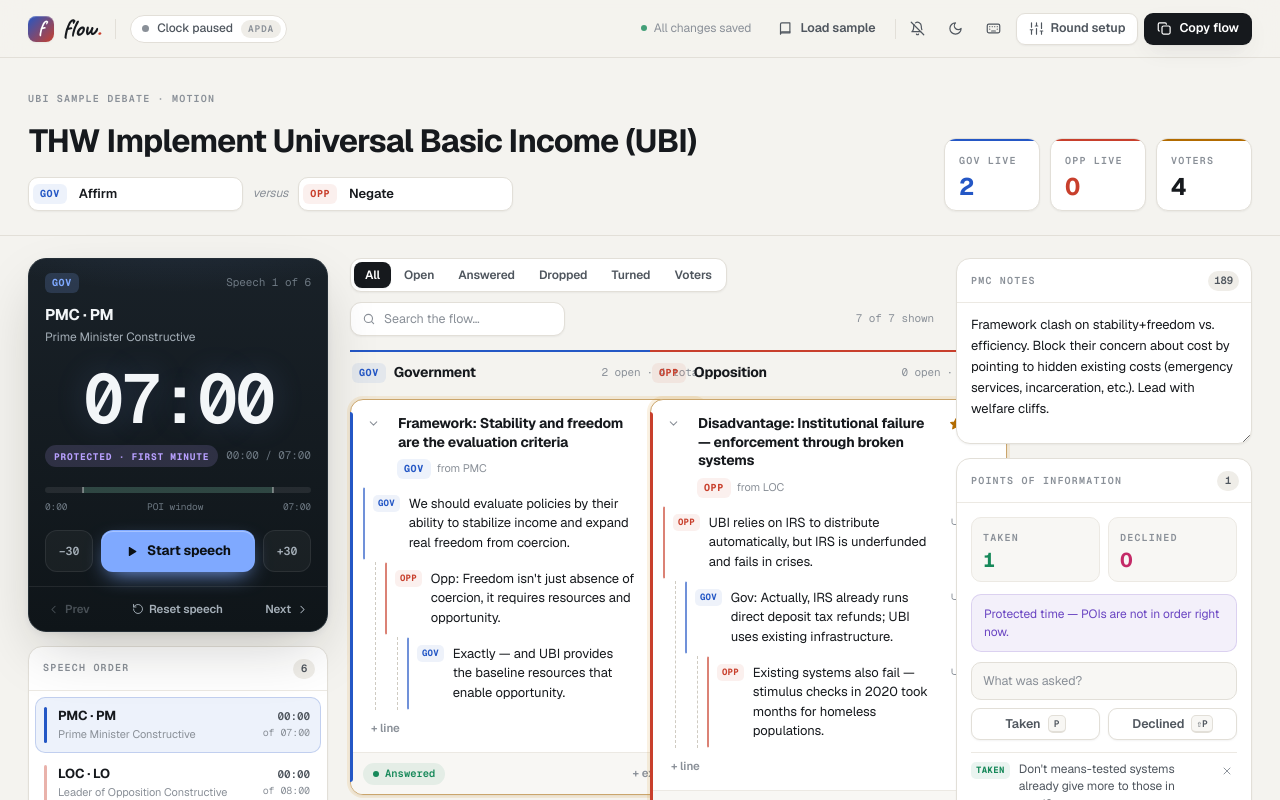
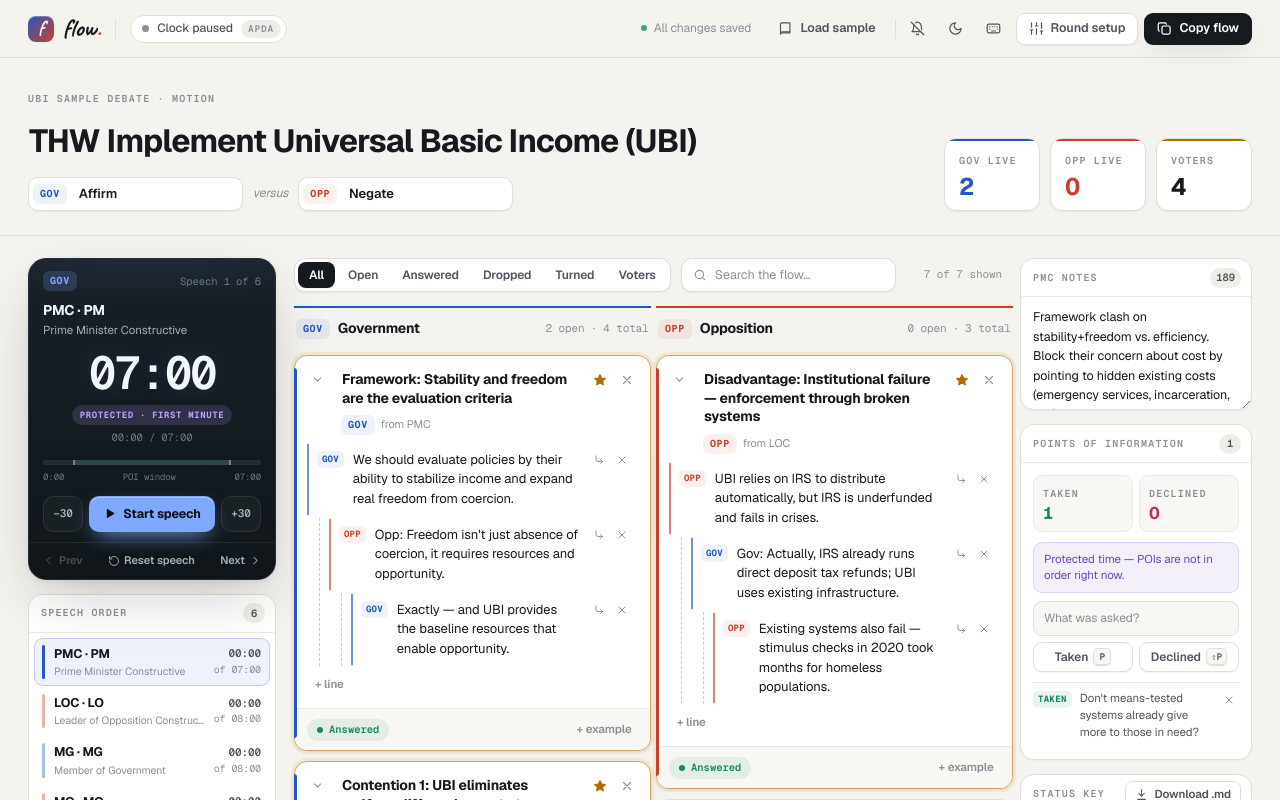
Before and after one commit to AritraRoy0/flow, a Next.js app: page / in a window 1280 px wide. Shown: the top 800 px of the page. Built offline with nearby package versions, Linux system fonts and the light colour scheme.

Commit message:
Adjusted relative card widths to give main flow mroe space

```diff
--- a/components/flow/flow.css
+++ b/components/flow/flow.css
@@ -260,8 +260,9 @@ html[data-flow-theme="light"] body { background: #f4f3ef; }
 /* ---------- layout ---------- */
 .f-grid {
   display: grid;
-  grid-template-columns: 300px minmax(0, 1fr) 296px;
-  gap: 22px; align-items: start;
+  /* The flow is the work surface; the rails are instruments beside it. */
+  grid-template-columns: 248px minmax(0, 1fr) 232px;
+  gap: 18px; align-items: start;
   padding: 22px 28px 44px;
 }
 .f-col { display: grid; grid-template-columns: minmax(0, 1fr); gap: 14px; min-width: 0; }
@@ -275,9 +276,9 @@ html[data-flow-theme="light"] body { background: #f4f3ef; }
 .f-panel:has(.f-notes:focus) { border-color: var(--ring); box-shadow: 0 0 0 3px var(--ring-soft); }
 .f-panel-head {
   display: flex; align-items: center; justify-content: space-between; gap: 10px;
-  min-height: 44px; padding: 8px 12px 8px 14px; border-bottom: 1px solid var(--line-soft);
+  min-height: 38px; padding: 6px 10px 6px 12px; border-bottom: 1px solid var(--line-soft);
 }
-.f-panel-body { padding: 14px; }
+.f-panel-body { padding: 12px; }
 .f-count {
   display: grid; place-items: center; min-width: 22px; height: 20px; padding: 0 6px;
   border-radius: 99px; background: var(--raised); color: var(--dim);
@@ -321,16 +322,19 @@ html[data-flow-theme="light"] body { background: #f4f3ef; }
 .f-timer .f-tag { color: var(--accent); background: var(--accent-soft); }
 .f-timer-head {
   position: relative; z-index: 1;
-  display: flex; align-items: center; gap: 8px; padding: 14px 16px 0;
+  display: flex; align-items: center; gap: 8px; padding: 12px 14px 0;
 }
-.f-timer-count { margin-left: auto; color: var(--t-faint); font-size: 11px; }
-.f-timer-role { position: relative; z-index: 1; padding: 11px 16px 0; }
-.f-timer-role strong { display: block; font-size: 15.5px; font-weight: 620; letter-spacing: -.015em; }
-.f-timer-role span { display: block; margin-top: 2px; color: var(--t-dim); font-size: 12px; }
-.f-timer-face { position: relative; z-index: 1; display: grid; justify-items: center; padding: 18px 16px 14px; }
+.f-timer-count { margin-left: auto; color: var(--t-faint); font-size: 10.5px; }
+.f-timer-role { position: relative; z-index: 1; padding: 9px 14px 0; }
+.f-timer-role strong { display: block; font-size: 14px; font-weight: 620; letter-spacing: -.015em; }
+.f-timer-role span {
+  display: block; margin-top: 1px; color: var(--t-dim); font-size: 11.5px;
+  white-space: nowrap; overflow: hidden; text-overflow: ellipsis;
+}
+.f-timer-face { position: relative; z-index: 1; display: grid; justify-items: center; padding: 12px 14px 10px; }
 .f-clock {
   font-family: var(--font-mono); font-variant-numeric: tabular-nums;
-  font-size: clamp(56px, 5.4vw, 70px); font-weight: 600; line-height: 1;
+  font-size: clamp(42px, 3.6vw, 52px); font-weight: 600; line-height: 1;
   letter-spacing: -.05em; color: var(--t-text);
   text-shadow: 0 0 32px var(--accent-soft);
   transition: color .3s ease;
@@ -338,12 +342,12 @@ html[data-flow-theme="light"] body { background: #f4f3ef; }
 .f-timer.warn .f-clock { color: var(--t-warn); text-shadow: 0 0 32px var(--t-warn-soft); }
 .f-timer.over .f-clock { color: var(--t-danger); text-shadow: 0 0 32px var(--t-danger-soft); }
 .f-clock-sub {
-  display: flex; align-items: center; flex-wrap: wrap; justify-content: center; gap: 8px;
-  margin-top: 12px; color: var(--t-faint); font-size: 11px;
+  display: flex; flex-direction: column; align-items: center; gap: 5px;
+  margin-top: 9px; color: var(--t-faint); font-size: 10.5px;
 }
 .f-phase {
-  display: inline-flex; align-items: center; height: 22px; padding: 0 9px;
-  border-radius: 99px; font-family: var(--font-mono); font-size: 9.5px; font-weight: 700; letter-spacing: .08em;
+  display: inline-flex; align-items: center; height: 20px; padding: 0 8px;
+  border-radius: 99px; font-family: var(--font-mono); font-size: 9px; font-weight: 700; letter-spacing: .07em;
   background: rgba(255, 255, 255, .07); color: var(--t-dim);
 }
 .f-phase.poi { color: var(--t-poi); background: var(--t-poi-soft); }
@@ -352,7 +356,7 @@ html[data-flow-theme="light"] body { background: #f4f3ef; }
 .f-phase.over { color: var(--t-danger); background: var(--t-danger-soft); }
 
 .f-track {
-  position: relative; z-index: 1; height: 6px; margin: 6px 16px 0;
+  position: relative; z-index: 1; height: 5px; margin: 4px 14px 0;
   border-radius: 99px; background: rgba(255, 255, 255, .08); overflow: hidden;
 }
 .f-track-poi { position: absolute; top: 0; bottom: 0; background: var(--t-poi-soft); }
@@ -367,25 +371,25 @@ html[data-flow-theme="light"] body { background: #f4f3ef; }
 .f-track-mark { position: absolute; top: 0; bottom: 0; width: 2px; margin-left: -1px; background: rgba(255, 255, 255, .35); }
 .f-track-legend {
   position: relative; z-index: 1; display: flex; justify-content: space-between;
-  padding: 7px 16px 0; font-family: var(--font-mono); color: var(--t-faint); font-size: 9.5px;
+  padding: 6px 14px 0; font-family: var(--font-mono); color: var(--t-faint); font-size: 9px;
 }
 
 .f-timer-controls {
   position: relative; z-index: 1;
-  display: grid; grid-template-columns: 48px 1fr 48px; gap: 8px; padding: 16px 16px 0;
+  display: grid; grid-template-columns: 40px 1fr 40px; gap: 6px; padding: 12px 14px 0;
 }
 .f-tbtn {
-  display: grid; place-items: center; height: 42px; border-radius: 12px;
+  display: grid; place-items: center; height: 36px; border-radius: 10px;
   border: 1px solid var(--t-line); background: rgba(255, 255, 255, .04); color: var(--t-dim);
-  font-family: var(--font-mono); font-size: 11.5px; font-weight: 600;
+  font-family: var(--font-mono); font-size: 11px; font-weight: 600;
   transition: background .14s ease, border-color .14s ease, color .14s ease, filter .14s ease, transform .08s ease;
 }
 .f-tbtn:hover { background: rgba(255, 255, 255, .09); color: var(--t-text); }
 .f-tbtn:active { transform: translateY(1px); }
 .f-tbtn.go {
-  display: flex; align-items: center; justify-content: center; gap: 9px;
+  display: flex; align-items: center; justify-content: center; gap: 7px;
   background: var(--accent); border-color: transparent; color: #0b1014;
-  font-family: var(--font-ui); font-size: 13.5px; font-weight: 700; letter-spacing: -.01em;
+  font-family: var(--font-ui); font-size: 12.5px; font-weight: 700; letter-spacing: -.01em;
   box-shadow: 0 8px 22px -8px var(--accent), inset 0 1px 0 rgba(255, 255, 255, .3);
 }
 .f-tbtn.go:hover { background: var(--accent); color: #0b1014; filter: brightness(1.08); }
@@ -394,11 +398,11 @@ html[data-flow-theme="light"] body { background: #f4f3ef; }
 .f-timer-foot {
   position: relative; z-index: 1;
   display: flex; align-items: center; justify-content: space-between;
-  margin-top: 14px; padding: 8px 10px; border-top: 1px solid var(--t-line);
+  margin-top: 10px; padding: 5px 6px; border-top: 1px solid var(--t-line);
 }
 .f-timer-foot button {
-  display: inline-flex; align-items: center; gap: 5px; height: 28px; padding: 0 8px; border-radius: 8px;
-  color: var(--t-dim); font-size: 11.5px; font-weight: 550;
+  display: inline-flex; align-items: center; gap: 4px; height: 26px; padding: 0 7px; border-radius: 7px;
+  color: var(--t-dim); font-size: 11px; font-weight: 550;
   transition: background .14s ease, color .14s ease;
 }
 .f-timer-foot button:hover { color: var(--t-text); background: rgba(255, 255, 255, .07); }
@@ -412,15 +416,15 @@ html[data-flow-theme="light"] body { background: #f4f3ef; }
 }
 
 /* ---------- speech list ---------- */
-.f-speeches { display: grid; gap: 2px; padding: 6px; }
+.f-speeches { display: grid; gap: 1px; padding: 5px; }
 .f-speech {
-  display: grid; grid-template-columns: 3px 1fr auto; align-items: center; gap: 11px;
-  padding: 9px 10px 9px 8px; border-radius: 10px;
+  display: grid; grid-template-columns: 3px minmax(0, 1fr) auto; align-items: center; gap: 9px;
+  padding: 6px 8px 6px 7px; border-radius: 9px;
   border: 1px solid transparent; text-align: left;
   transition: background .13s ease, border-color .13s ease;
 }
 .f-speech:hover { background: var(--panel-2); }
-.f-speech-bar { align-self: stretch; min-height: 28px; border-radius: 99px; background: var(--line); }
+.f-speech-bar { align-self: stretch; min-height: 26px; border-radius: 99px; background: var(--line); }
 .f-speech.gov .f-speech-bar { background: color-mix(in srgb, var(--gov) 40%, transparent); }
 .f-speech.opp .f-speech-bar { background: color-mix(in srgb, var(--opp) 40%, transparent); }
 .f-speech.active.gov { background: var(--gov-bg); border-color: color-mix(in srgb, var(--gov) 22%, transparent); }
@@ -430,9 +434,9 @@ html[data-flow-theme="light"] body { background: #f4f3ef; }
 .f-speech.done .f-speech-name strong { color: var(--dim); }
 .f-speech.done .f-speech-bar { opacity: .55; }
 .f-speech-name { min-width: 0; }
-.f-speech-name strong { display: block; font-size: 13px; font-weight: 620; letter-spacing: -.01em; }
+.f-speech-name strong { display: block; font-size: 12.5px; font-weight: 620; letter-spacing: -.01em; }
 .f-speech-name span {
-  display: block; margin-top: 1px; color: var(--faint); font-size: 11px;
+  display: block; margin-top: 1px; color: var(--faint); font-size: 10.5px;
   white-space: nowrap; overflow: hidden; text-overflow: ellipsis;
 }
 .f-speech-time { text-align: right; color: var(--dim); font-size: 11px; font-weight: 550; }
@@ -710,34 +714,34 @@ button.f-chip:hover { border-color: currentColor; }
 
 /* ---------- right rail ---------- */
 textarea.f-notes {
-  display: block; width: 100%; min-height: 140px; padding: 12px 14px; border: 0;
-  background: transparent; color: var(--text); font-size: 13px; line-height: 1.6;
+  display: block; width: 100%; min-height: 112px; padding: 10px 12px; border: 0;
+  background: transparent; color: var(--text); font-size: 12.5px; line-height: 1.55;
   resize: vertical;
 }
 .f-notes::placeholder { color: var(--faint); }
-.f-poi-stats { display: grid; grid-template-columns: 1fr 1fr; gap: 8px; margin-bottom: 12px; }
-.f-poi-stat { padding: 9px 11px; border-radius: 10px; background: var(--panel-2); border: 1px solid var(--line-soft); }
+.f-poi-stats { display: grid; grid-template-columns: 1fr 1fr; gap: 6px; margin-bottom: 10px; }
+.f-poi-stat { padding: 7px 9px; border-radius: 9px; background: var(--panel-2); border: 1px solid var(--line-soft); }
 .f-poi-stat b {
-  display: block; margin-top: 2px; font-size: 20px; font-weight: 650; line-height: 1.15;
+  display: block; margin-top: 1px; font-size: 17px; font-weight: 650; line-height: 1.15;
   letter-spacing: -.02em; font-variant-numeric: tabular-nums;
 }
 .f-poi-stat.yes b { color: var(--ok); }
 .f-poi-stat.no b { color: var(--rose); }
 .f-poi-input {
-  width: 100%; padding: 9px 11px; border-radius: 10px;
-  border: 1px solid var(--line); background: var(--panel-2); color: var(--text); font-size: 12.5px;
+  width: 100%; padding: 8px 10px; border-radius: 9px;
+  border: 1px solid var(--line); background: var(--panel-2); color: var(--text); font-size: 12px;
   transition: border-color .13s ease, box-shadow .13s ease;
 }
 .f-poi-input::placeholder { color: var(--faint); }
 .f-poi-input:focus { border-color: var(--ring); box-shadow: 0 0 0 3px var(--ring-soft); }
-.f-poi-locked + .f-poi-input { margin-top: 10px; }
-.f-poi-actions { display: grid; grid-template-columns: 1fr 1fr; gap: 8px; margin-top: 8px; }
-.f-poi-actions .f-btn { height: 32px; }
-.f-poi-list { display: grid; margin-top: 12px; }
+.f-poi-locked + .f-poi-input { margin-top: 8px; }
+.f-poi-actions { display: grid; grid-template-columns: 1fr 1fr; gap: 6px; margin-top: 6px; }
+.f-poi-actions .f-btn { height: 30px; padding: 0 6px; gap: 5px; font-size: 12px; }
+.f-poi-list { display: grid; margin-top: 10px; }
 .f-poi-list:empty { display: none; }
 .f-poi-item {
-  display: flex; align-items: flex-start; gap: 9px; padding: 8px 0;
-  border-top: 1px solid var(--line-soft); color: var(--dim); font-size: 12px; line-height: 1.45;
+  display: flex; align-items: flex-start; gap: 8px; padding: 7px 0;
+  border-top: 1px solid var(--line-soft); color: var(--dim); font-size: 11.5px; line-height: 1.45;
 }
 .f-poi-item b {
   flex: 0 0 auto; margin-top: 1px; padding: 2px 5px; border-radius: 5px;
@@ -751,13 +755,14 @@ textarea.f-notes {
 }
 .f-poi-item button:hover { color: var(--danger); background: var(--danger-bg); }
 .f-poi-locked {
-  padding: 10px 12px; border-radius: 10px; background: var(--violet-bg);
+  padding: 8px 10px; border-radius: 9px; background: var(--violet-bg);
   border: 1px solid color-mix(in srgb, var(--violet) 18%, transparent);
-  color: var(--violet); font-size: 12px; line-height: 1.5;
+  color: var(--violet); font-size: 11.5px; line-height: 1.45;
 }
 
-.f-legend { display: grid; gap: 9px; }
-.f-legend-row { display: grid; grid-template-columns: 96px 1fr; align-items: center; gap: 10px; color: var(--faint); font-size: 11.5px; line-height: 1.4; }
+.f-legend { display: grid; gap: 8px; }
+.f-legend-row { display: grid; grid-template-columns: 82px 1fr; align-items: center; gap: 8px; color: var(--faint); font-size: 11px; line-height: 1.35; }
+.f-legend .f-chip { height: 20px; padding: 0 7px; gap: 5px; font-size: 10px; }
 .f-legend-row > :first-child { justify-self: start; }
 
 /* ---------- overlays ---------- */
@@ -842,7 +847,7 @@ textarea.f-notes {
 
 /* ---------- responsive ---------- */
 @media (max-width: 1240px) {
-  .f-grid { grid-template-columns: 284px minmax(0, 1fr); }
+  .f-grid { grid-template-columns: 248px minmax(0, 1fr); }
   .f-right {
     position: static; grid-column: 1 / -1;
     grid-template-columns: repeat(auto-fit, minmax(260px, 1fr)); align-items: start;
```
